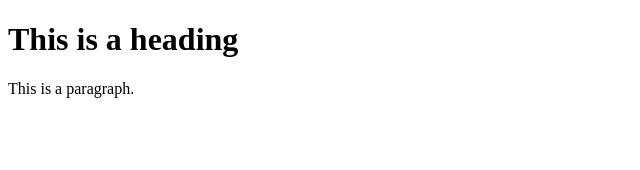
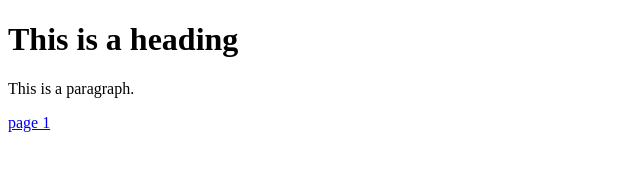
Before and after one commit to etj42/sample-site, a plain HTML site: page index.html in a window 1280 px wide. Shown: the full height of the page, 0-640 px from the left. Drawn offline with Linux system fonts and the light colour scheme.

Commit message:
Update index.html

```diff
--- a/index.html
+++ b/index.html
@@ -5,6 +5,6 @@
 
 <h1>This is a heading</h1>
 <p>This is a paragraph.</p>
-
+  <a href='page1'>page 1</a>
 </body>
 </html>
```
